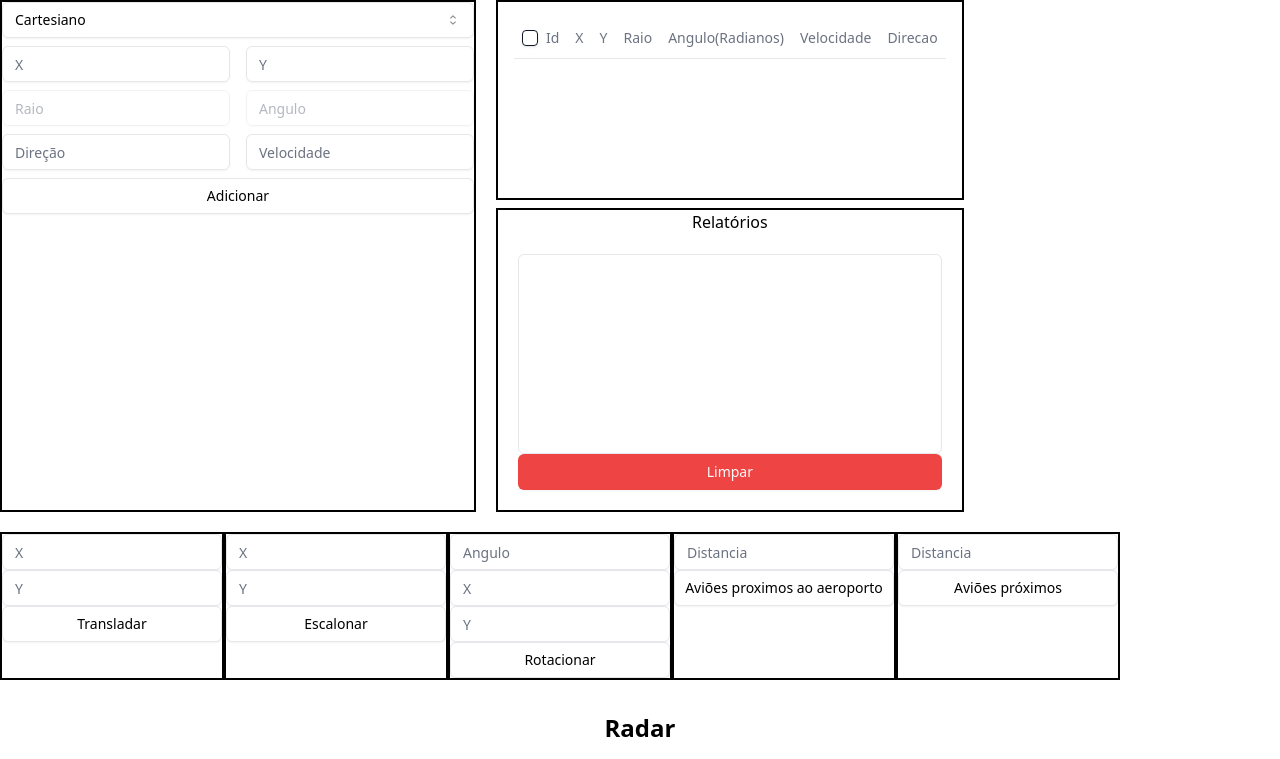
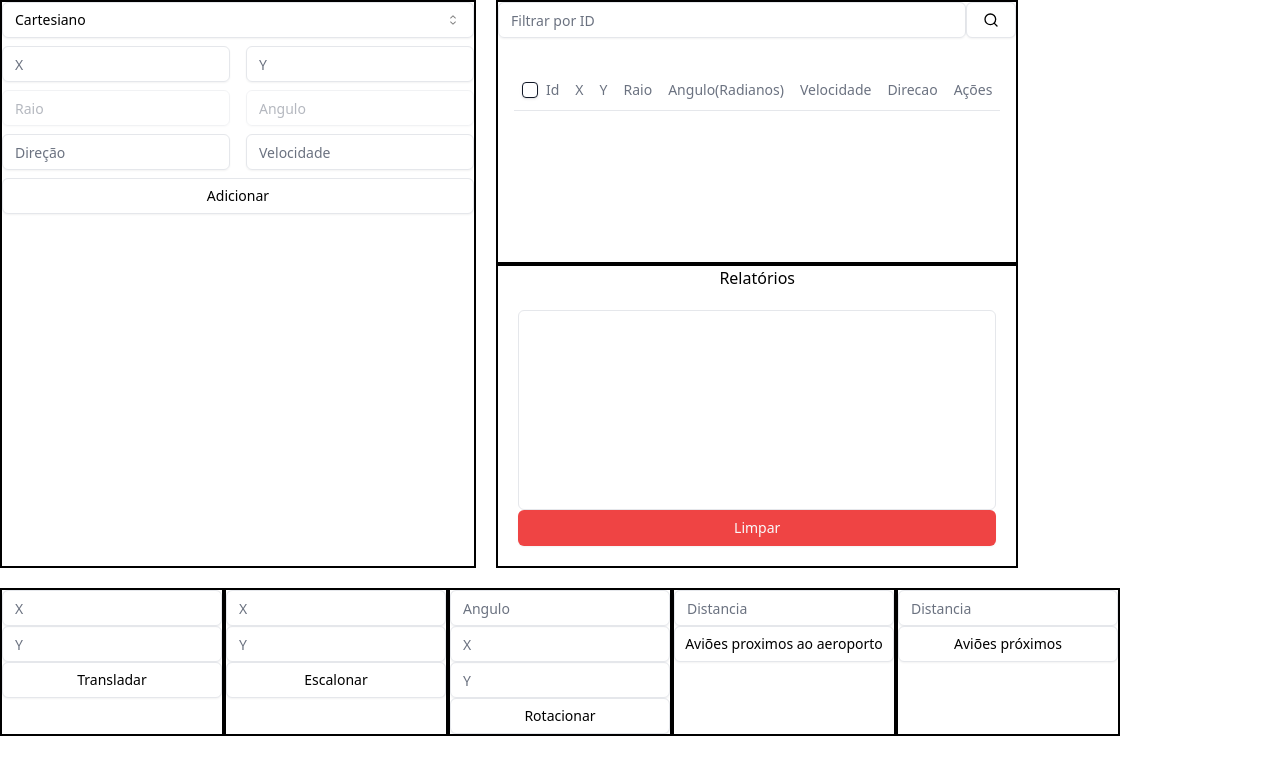
Before and after one commit to guilhermefrag/avioes-computacao-grafica, a React (Vite) app: page / in a window 1280 px wide. Shown: the top 759 px of the page. Built offline with nearby package versions, Linux system fonts and the light colour scheme.

Commit message:
feat: :sparkles: adicionando filtro por id

```diff
--- a/src/components/data-grid/data-grid.tsx
+++ b/src/components/data-grid/data-grid.tsx
@@ -11,6 +11,10 @@ import { Aviao } from '@/services/avioes/config/avioes-config';
 import { Checkbox } from "@/components/ui/checkbox";
 import { Button } from '../ui/button';
 import { ScrollArea } from '../ui/scroll-area';
+import { Input } from '../ui/input';
+import { z } from 'zod';
+import { useForm } from 'react-hook-form';
+import { Search } from 'lucide-react';
 
 interface DataGridProps {
   avioes: Aviao[];
@@ -19,6 +23,13 @@ interface DataGridProps {
   removeAviaoSelecionado: (id: string) => void;
 }
 
+// eslint-disable-next-line @typescript-eslint/no-unused-vars
+const filtraAvioesPorIds = z.object({
+  id: z.string()
+})
+
+export type FiltraAvioesPorIds = z.infer<typeof filtraAvioesPorIds>;
+
 export function DataGrid({
   avioes,
   deleteAviao,
@@ -26,6 +37,15 @@ export function DataGrid({
   removeAviaoSelecionado,
 }: DataGridProps) {
   const [selectedAvioes, setSelectedAvioes] = useState<Set<string>>(new Set());
+  const [filterId, setFilterId] = useState<string>("");
+
+  const { handleSubmit, register } = useForm<FiltraAvioesPorIds>()
+
+  const onSubmit = (data: FiltraAvioesPorIds) => {
+    const { id } = data;
+
+    setFilterId(id);
+  }
 
   const handleSelectAll = (checked: boolean) => {
     if (checked) {
@@ -50,8 +70,25 @@ export function DataGrid({
     setSelectedAvioes(newSelectedAvioes);
   };
 
+  const filteredAvioes = avioes.filter((aviao) => {
+    const filterIds = filterId
+      .split(',')
+      .map(id => id.trim().toLowerCase())
+      .filter(id => id !== "");
+
+    return filterIds.length === 0 || filterIds.includes(aviao.id.toLowerCase());
+  });
+
   return (
-    <ScrollArea className="h-[200px] w-full border-2 border-black p-4 mb-2">
+    <div className='border-2 border-black'>
+      <form className="mb-4 flex" onSubmit={handleSubmit(onSubmit)}>
+        <Input placeholder="Filtrar por ID" {...register('id')} />
+
+        <Button variant={'outline'} type='submit'>
+          <Search />
+        </Button>
+      </form>
+      <ScrollArea className="h-[200px] w-full p-4 mb-2">
         <Table>
           <TableHeader>
             <TableRow>
@@ -67,10 +104,11 @@ export function DataGrid({
               <TableHead>Angulo(Radianos)</TableHead>
               <TableHead>Velocidade</TableHead>
               <TableHead>Direcao</TableHead>
+              <TableHead>Ações</TableHead>
             </TableRow>
           </TableHeader>
           <TableBody>
-          {avioes.map((aviao) => (
+            {filteredAvioes.map((aviao) => (
               <TableRow key={aviao.id}>
                 <TableCell>
                   <Checkbox
@@ -93,5 +131,6 @@ export function DataGrid({
           </TableBody>
         </Table>
       </ScrollArea>
+    </div>
   );
 }
```
Also changed, not shown: 1 other file (tests, documents, lock files or other folders). Lines whose indentation alone changed are shown as unchanged.
